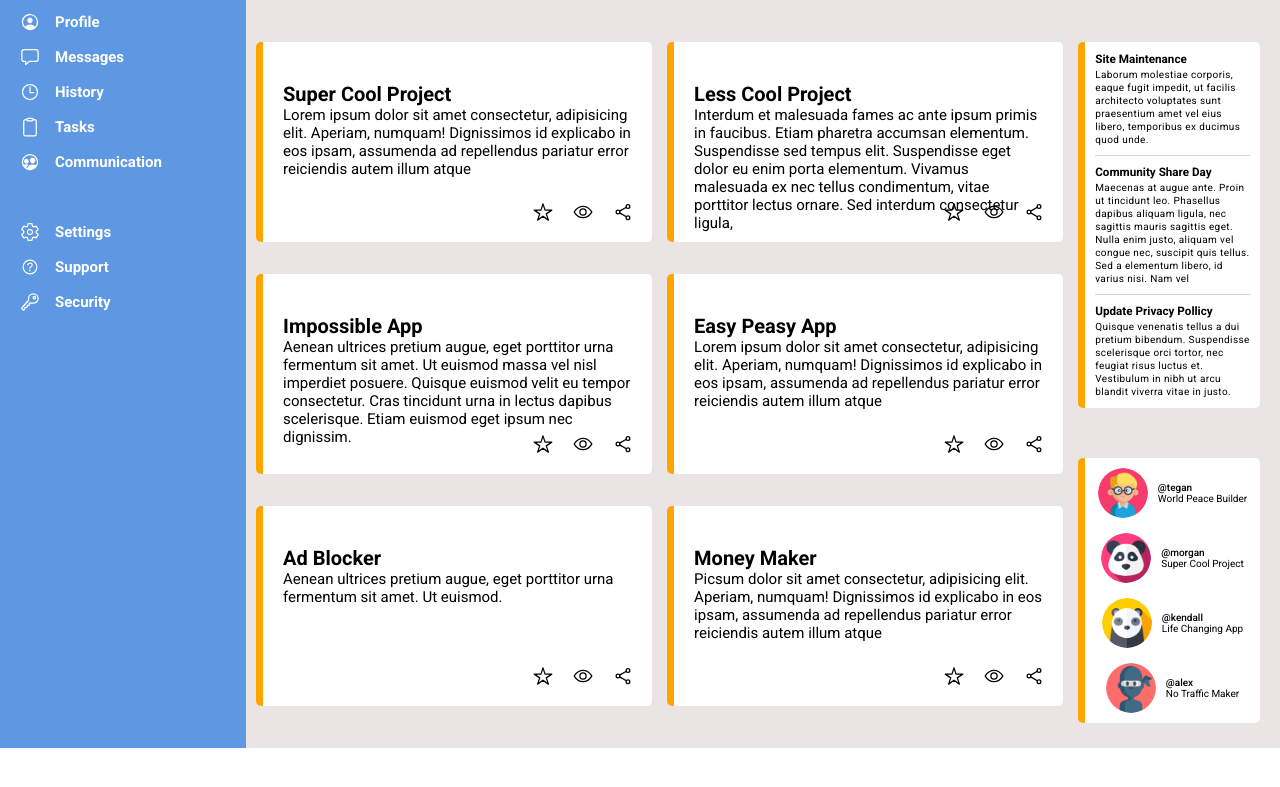
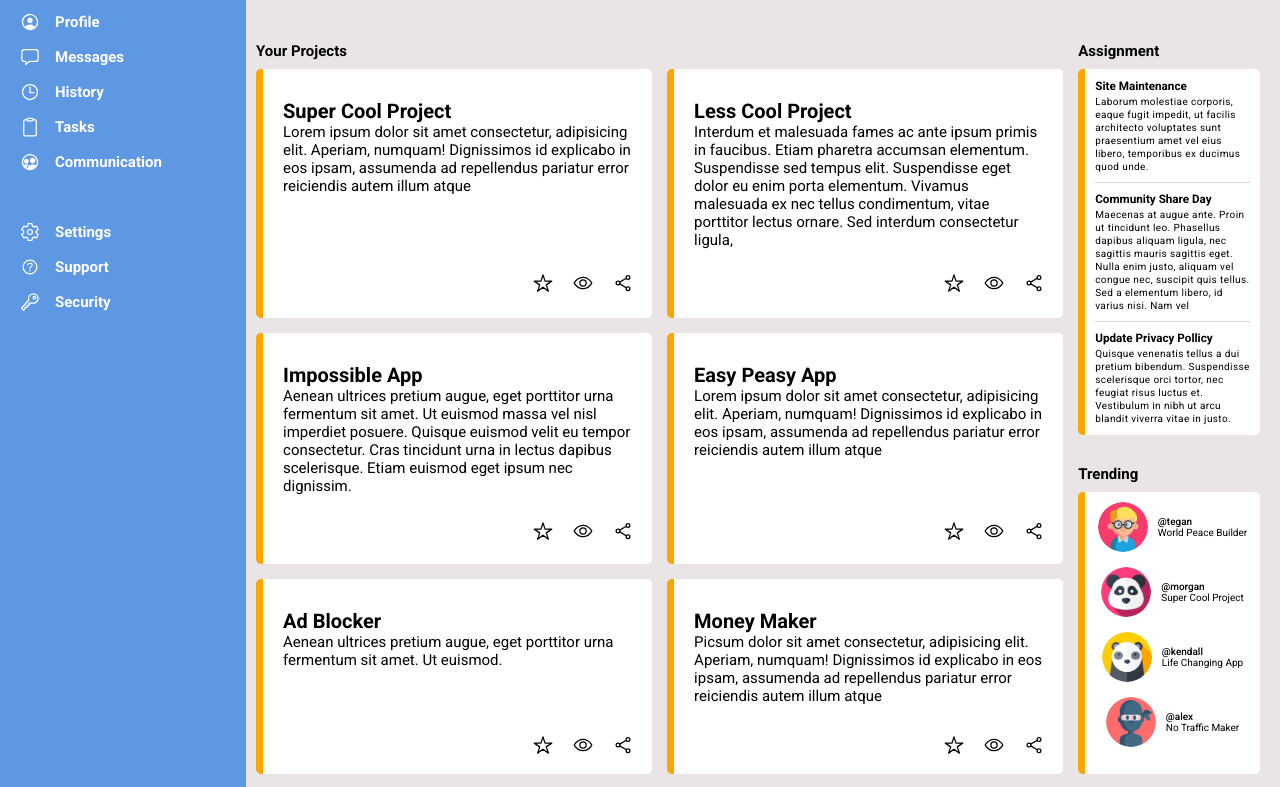
Before and after one commit to Gliga2002/admin-dashboard, a plain HTML site: page index.html in a window 1280 px wide. Shown: the part 143-930 px from the top of the page. Before the commit the page ends 891 px from the top, so only its background shows below. Drawn offline with nearby package versions, Linux system fonts and the light colour scheme.

Commit message:
Complete all styling and layout

```diff
--- a/index.html
+++ b/index.html
@@ -102,6 +102,8 @@
     <main class="section-main">
       <div class="main-container grid ">
 
+       <div>
+        <h4 class="font-size--md margin-bottom-em">Your Projects</h4>
         <div class="six-box">
           <article class="box box-1">
             <div class="box-text margin-bottom--sm">
@@ -170,8 +172,12 @@
             </div>
           </article>
         </div>
+      </div>
 
-        <div class="two-box grid gap--lg">
+      <div>
+        <h4 class="font-size--md margin-bottom-em">Assignment</h4>
+        <div class="two-box grid gap--md">
+
             <article class="box box-10">
               <div class="announcment--1 border-bottom-sm margin-bottom-em">
                 <h3 class="margin-bottom-eem">Site Maintenance</h3>
@@ -186,6 +192,9 @@
                 <p>Quisque venenatis tellus a dui pretium bibendum. Suspendisse scelerisque orci tortor, nec feugiat risus luctus et. Vestibulum in nibh ut arcu blandit viverra vitae in justo. </p>
               </div>
             </article>
+
+          <div>
+            <h4 class="font-size--md margin-bottom-em">Trending</h4>
             <article class="box box-11">
               <div class="flex flex--column flex--center gap--sm">
                   <div class="avatar-box grid">
@@ -212,6 +221,8 @@
             </article>
           </div>
         </div>
+      </div>
+      </div>
     </main>
   </div>
 
--- a/style.css
+++ b/style.css
@@ -197,7 +197,7 @@ ion-icon {
 
 .section-main{
   background-color: var(--background-color--greish);
-  padding:4.5rem 0 2.5rem 1rem;
+  padding:4.5rem 0 3rem 1rem;
 }
 
 /* ********************************* */
@@ -262,24 +262,24 @@ ul li {
 .main-container {
   grid-template-columns: 4fr 1fr;
   gap: 15px;
-  height: 100%;
+  padding-bottom: 1rem;
 }
 
 .six-box {
   display: grid;
   grid-template-columns: repeat(auto-fit, minmax(350px, 1fr));
   gap: 15px;
+  height: 100%;
 }
 
 
 
 .box {
   position: relative;
-  height: 200px;
   background-color: var(--background-color--white);
   border-left:0.7rem solid var(--border-color--orange, orange);
   border-radius: 0.5rem;
-  padding:4rem 2rem 2rem 2rem;
+  padding:3rem 2rem 2rem 2rem;
 }
 
 .icons {
@@ -300,6 +300,10 @@ ul li {
   padding:1rem
 }
 
+.box-11 {
+  padding-bottom: 0;
+}
+
 .announcment--1 p,
 .announcment--2 p,
 .announcment--3 p {
```
Lines whose indentation alone changed are shown as unchanged.
